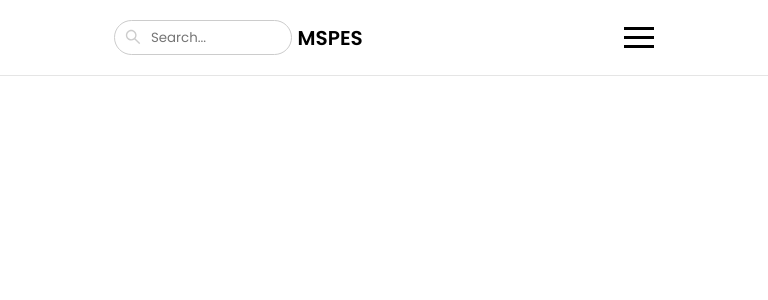
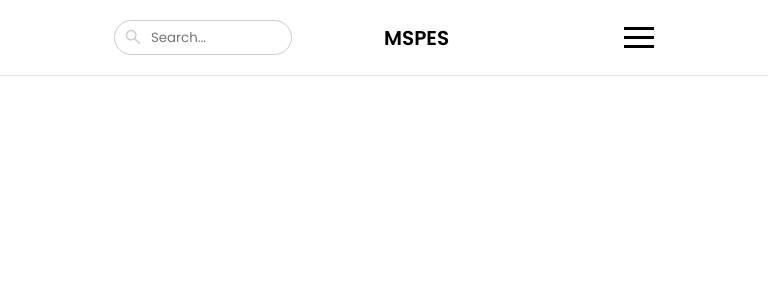
Before and after one commit to Umidjon098/mspes.uz, a React (Create React App) app: page / in a window 768 px wide. Shown: the top 300 px of the page. Built offline with nearby package versions, Linux system fonts and the light colour scheme.

Commit message:
navbar responsive bug fix

```diff
--- a/src/styles/sass/navbar.css
+++ b/src/styles/sass/navbar.css
@@ -43,6 +43,12 @@
 @media (max-width: 490px) {
   .navbar .container .right_side {
     width: 100%;
+  }
+}
+
+@media (min-width: 490px) and (max-width: 992px) {
+  .navbar .container .right_side {
+    width: 50%;
   }
 }
 
--- a/src/styles/sass/navbar.scss
+++ b/src/styles/sass/navbar.scss
@@ -14,6 +14,7 @@ $secondaryColor: #ccc;
             @media(max-width: 490px) {
                 width: 100%;
             }
+
         }
         .right_side{
             width: 66%;
@@ -22,6 +23,9 @@ $secondaryColor: #ccc;
             align-items: center;
             @media(max-width: 490px) {
             width: 100%;
+            }
+            @media(min-width: 490px) and (max-width: 992px) {
+                width: 50%;
             }
         }
         @media(max-width: 490px) {
```
Also changed, not shown: 1 other file (tests, documents, lock files or other folders).
